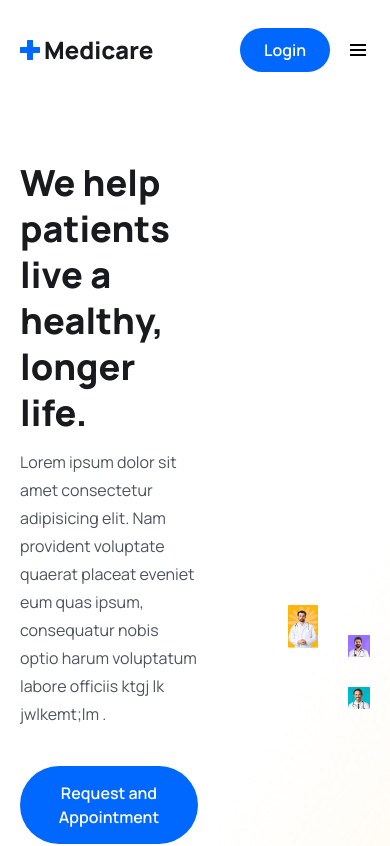
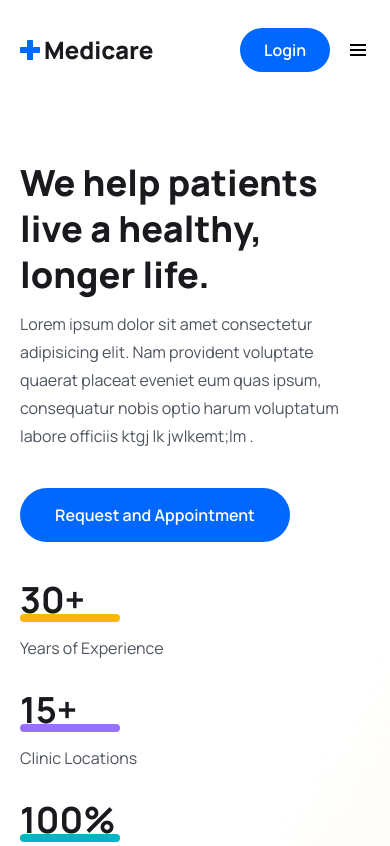
Before and after one commit to AayushAryan007/docAppoint, a React (Vite) app in the folder client/: page / in a window 390 px wide. Shown: the top 846 px of the page. Built offline with nearby package versions, Linux system fonts and the light colour scheme; the HTML template or start-up script is replaced by a standard one.

Commit message:
hero picture

```diff
--- a/client/src/index.css
+++ b/client/src/index.css
@@ -51,6 +51,9 @@
 
   .text__para {
     @apply text-[16px] leading-7 mt-3;
+  }
+
+  .hero__section {
   }
 }
 
--- a/client/src/pages/Home.jsx
+++ b/client/src/pages/Home.jsx
@@ -9,7 +9,7 @@ const Home = () => {
       <>
         <section className="hero__section pt-[60px] 2xl:h-[800px]">
           <div className="container">
-            <div className="flex flex-grow lg:flex-row gap-[90px] items-center justify-between">
+            <div className="flex flex-col lg:flex-row gap-[90px] items-center justify-between">
               {/* ========hero content=========== */}
               <div>
                 <div className="lg:w-[570px]">
@@ -60,7 +60,7 @@ const Home = () => {
                 </div>
                 <div className="mt-[30px]">
                   <img src={heroImg02} alt="" className="w-full mb-[30px]" />
-                  <img src={heroImg03} alt="" className="w-full mb-[30px]" />
+                  <img src={heroImg03} alt="" className="w-full " />
                 </div>
               </div>
             </div>
```
